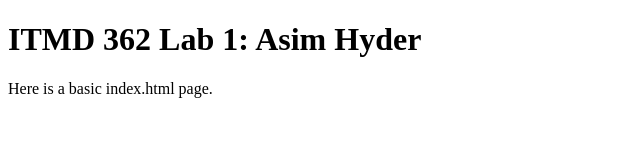
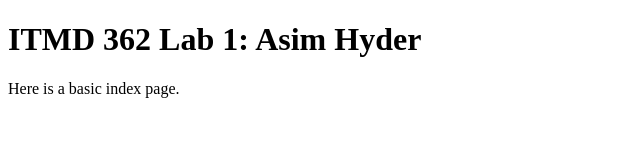
Before and after one commit to ITMD-362-Org-AHyder/Lab1, a plain HTML site: page index.html in a window 1280 px wide. Shown: the full height of the page, 0-640 px from the left. Drawn offline with Linux system fonts and the light colour scheme.

Commit message:
Made some minior changes to the p section

```diff
--- a/index.html
+++ b/index.html
@@ -6,6 +6,6 @@
 	</head>
 	<body>
 		<h1>ITMD 362 Lab 1: Asim Hyder</h1>
-		<p>Here is a basic index.html page.</p>
+		<p>Here is a basic index page.</p>
 	</body>
 </html>
```
